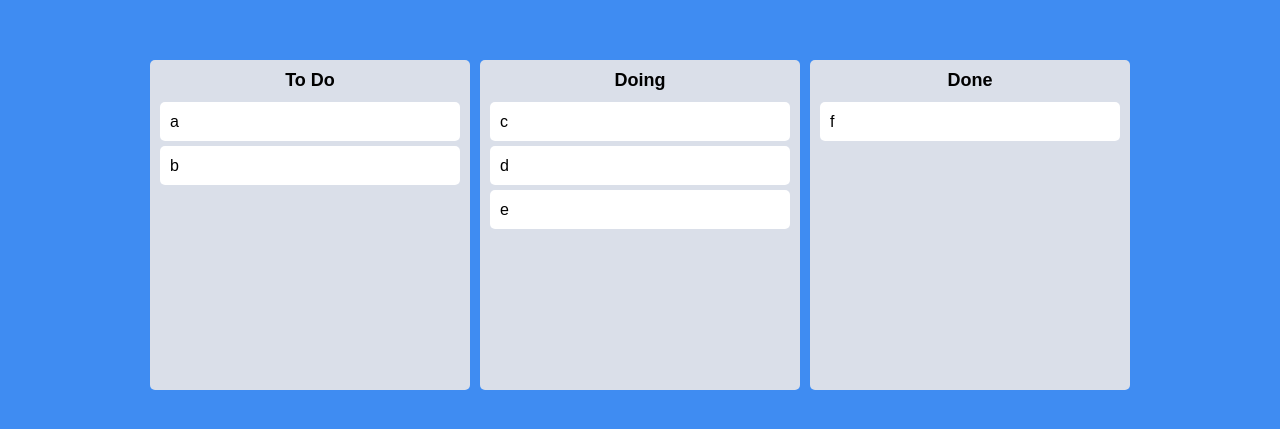
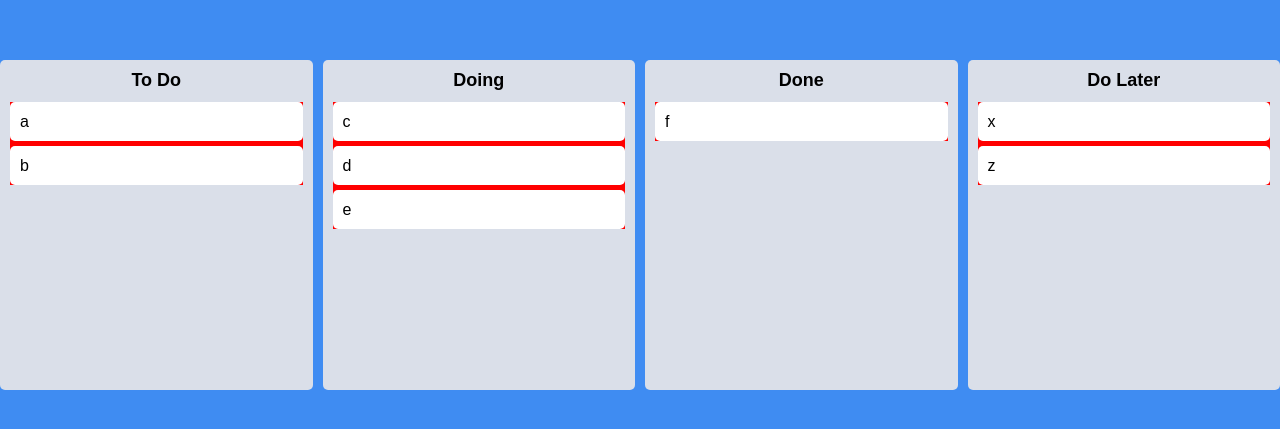
Before and after one commit to mochafreddo/react-masterclass, a React (Vite) app: page / in a window 1280 px wide. Shown: the part 175-604 px from the top of the page. Built offline with nearby package versions, Linux system fonts and the light colour scheme.

Commit message:
✨ Add cross-board drag and drop functionality
- Implement logic for moving tasks between different boards
- Add 'Do Later' board to demonstrate multi-board functionality
- Adjust Board component to visually distinguish droppable areas

```diff
--- a/src/App.tsx
+++ b/src/App.tsx
@@ -43,6 +43,20 @@ function App() {
         };
       });
     }
+
+    if (destination?.droppableId !== source.droppableId) {
+      setToDos((allBoards) => {
+        const sourceBoard = [...allBoards[source.droppableId]];
+        const destinationBoard = [...allBoards[destination.droppableId]];
+        sourceBoard.splice(source.index, 1);
+        destinationBoard.splice(destination?.index, 0, draggableId);
+        return {
+          ...allBoards,
+          [source.droppableId]: sourceBoard,
+          [destination.droppableId]: destinationBoard,
+        };
+      });
+    }
   };
 
   return (
--- a/src/Components/Board.tsx
+++ b/src/Components/Board.tsx
@@ -30,7 +30,11 @@ function Board({ toDos, boardId }: IBoardProps) {
       <Title>{boardId}</Title>
       <Droppable droppableId={boardId}>
         {(provided) => (
-          <div ref={provided.innerRef} {...provided.droppableProps}>
+          <div
+            style={{ backgroundColor: 'red' }}
+            ref={provided.innerRef}
+            {...provided.droppableProps}
+          >
             {toDos.map((toDo, index) => (
               <DraggableCard key={toDo} index={index} toDo={toDo} />
             ))}
--- a/src/atoms.tsx
+++ b/src/atoms.tsx
@@ -8,5 +8,6 @@ export const toDoState = atom<IToDoState>({
     'To Do': ['a', 'b'],
     Doing: ['c', 'd', 'e'],
     Done: ['f'],
+    'Do Later': ['x', 'z'],
   },
 });
```
